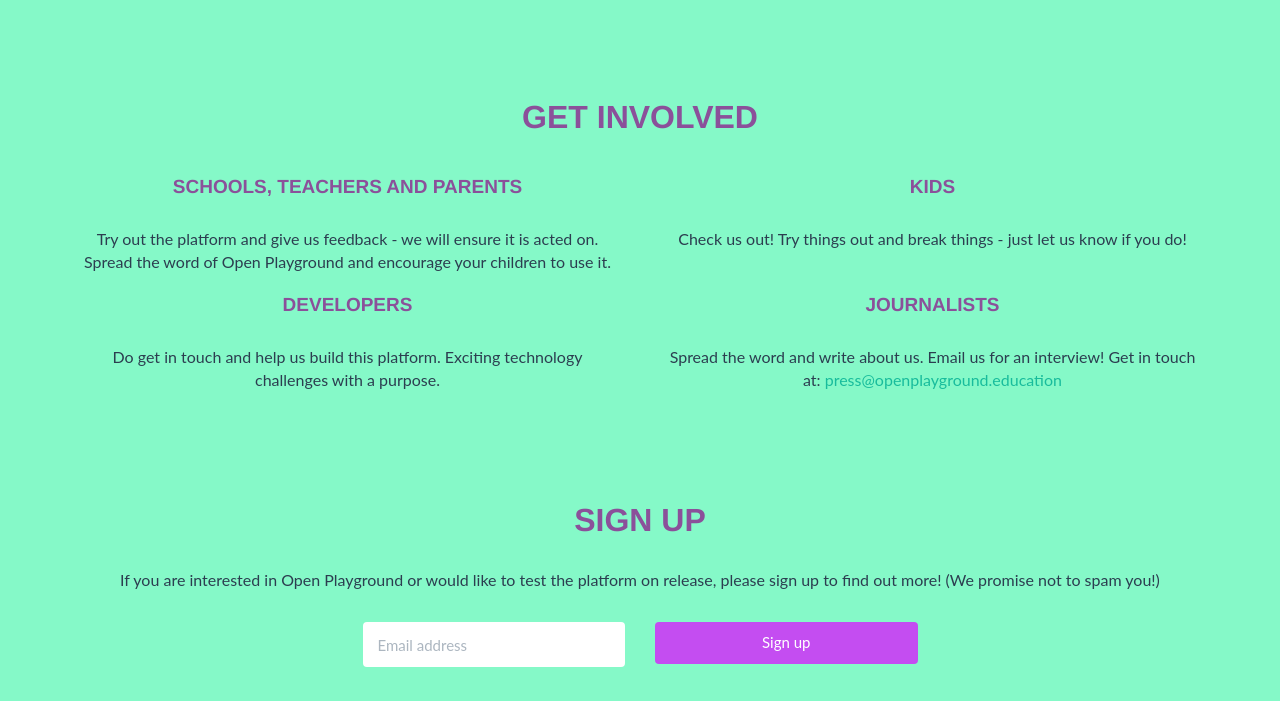
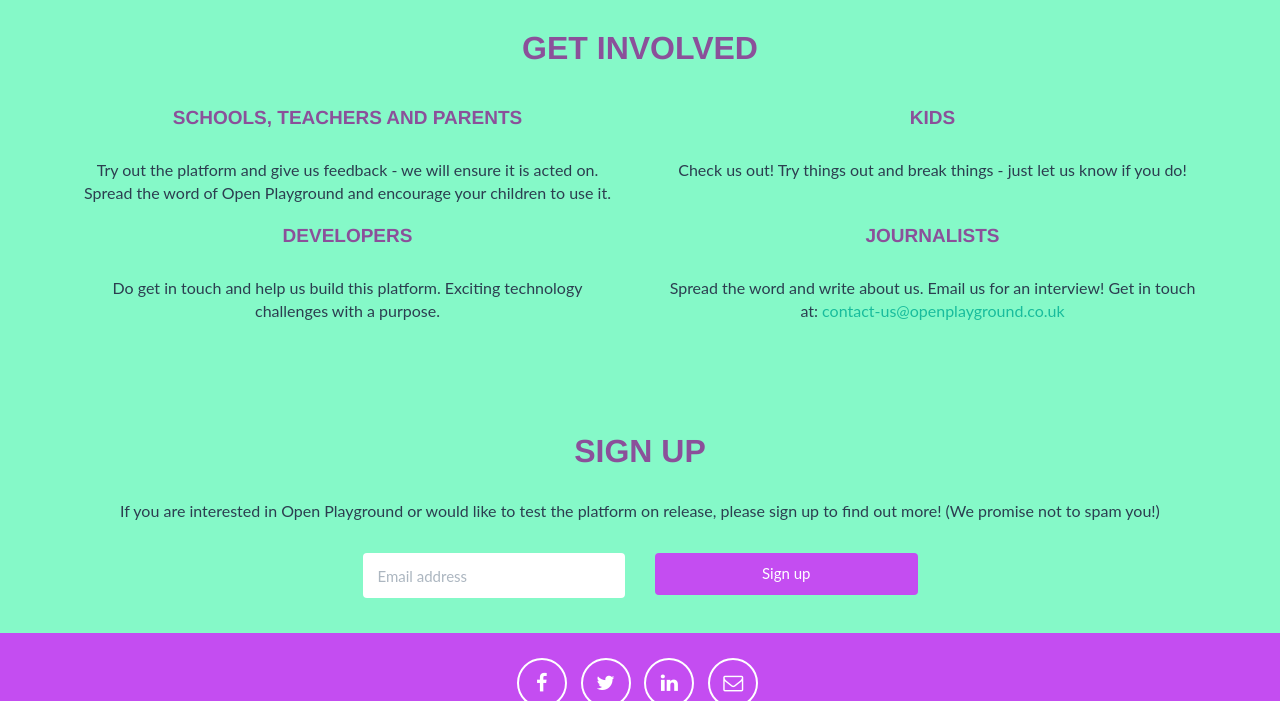
Before and after one commit to Kolab-Education/landing_page, a Flask app: page / in a window 1280 px wide. Shown: the part 2016-2717 px from the top of the page. Run offline with Flask 2, Linux system fonts and the light colour scheme; some libraries are stand-ins or nearby versions.

Commit message:
removing coming soon and changing button hover colour

```diff
--- a/app/static/css/style.css
+++ b/app/static/css/style.css
@@ -90,6 +90,7 @@ a href {
 
 #welcome  img {
     display: block;
+    padding-top: 130px;
     margin: 0 auto 0px;
 }
 
@@ -315,7 +316,7 @@ section.success a.active {
 .btn-outline:active,
 .btn-outline.active {
     border: solid 2px #fff;
-    color: #18bc9c;
+    color:  #85f9c8;
     background: #fff;
     background-color: #8b509a;
 }
--- a/app/templates/base.html
+++ b/app/templates/base.html
@@ -93,16 +93,16 @@
                   <div class="footer-col col-md-4">
                       <ul class="list-inline">
                           <li>
-                              <a href="https://www.facebook.com/kolab.education" class="btn-social btn-outline nav-entry" target="_blank" ><i class="fa fa-fw fa-facebook"></i></a>
+                              <a href="https://www.facebook.com/openplaygroundedu/" class="btn-social btn-outline nav-entry" target="_blank" ><i class="fa fa-fw fa-facebook"></i></a>
                           </li>
                           <li>
-                              <a href="https://twitter.com/kolab_education" target="_blank" class="btn-social btn-outline nav-entry"><i class="fa fa-fw fa-twitter"></i></a>
+                              <a href="https://twitter.com/OpPlayground" target="_blank" class="btn-social btn-outline nav-entry"><i class="fa fa-fw fa-twitter"></i></a>
                           </li>
                           <li>
-                              <a href="https://www.linkedin.com/company/kolab-education" class="btn-social btn-outline nav-entry" target="_blank" ><i class="fa fa-fw fa-linkedin"></i></a>
+                              <a href="" class="btn-social btn-outline nav-entry" target="_blank" ><i class="fa fa-fw fa-linkedin"></i></a>
                           </li>
                           <li>
-                              <a href="mailto:ruby@kolab.education?subject=Question:" class="btn-social btn-outline nav-entry" ><i class="fa fa-fw fa-envelope-o"></i></a>
+                              <a href="mailto:contact-us@openplayground.co.uk?subject=Question:" class="btn-social btn-outline nav-entry" ><i class="fa fa-fw fa-envelope-o"></i></a>
                           </li>
                       </ul>
                   </div>
--- a/app/templates/index.html
+++ b/app/templates/index.html
@@ -4,7 +4,6 @@
 
 <body id="page-top" class="index">
 
-    <img src="../static/img/portfolio/coming_soon.png">
 
     <!-- Header -->
     <section id="welcome">
@@ -158,7 +157,7 @@
               </div>
                 <div class="col-lg-6 text-center">
                   <h4>Journalists</h4>
-                  <p>Spread the word and write about us. Email us for an interview! Get in touch at: <a href="mailto:ruby.childs1@gmail.com?subject=">press@openplayground.education</a>
+                  <p>Spread the word and write about us. Email us for an interview! Get in touch at: <a href="mailto:contact-us@openplayground.co.uk?subject=">contact-us@openplayground.co.uk</a>
                 </div>
               </div>
             </div>
```
